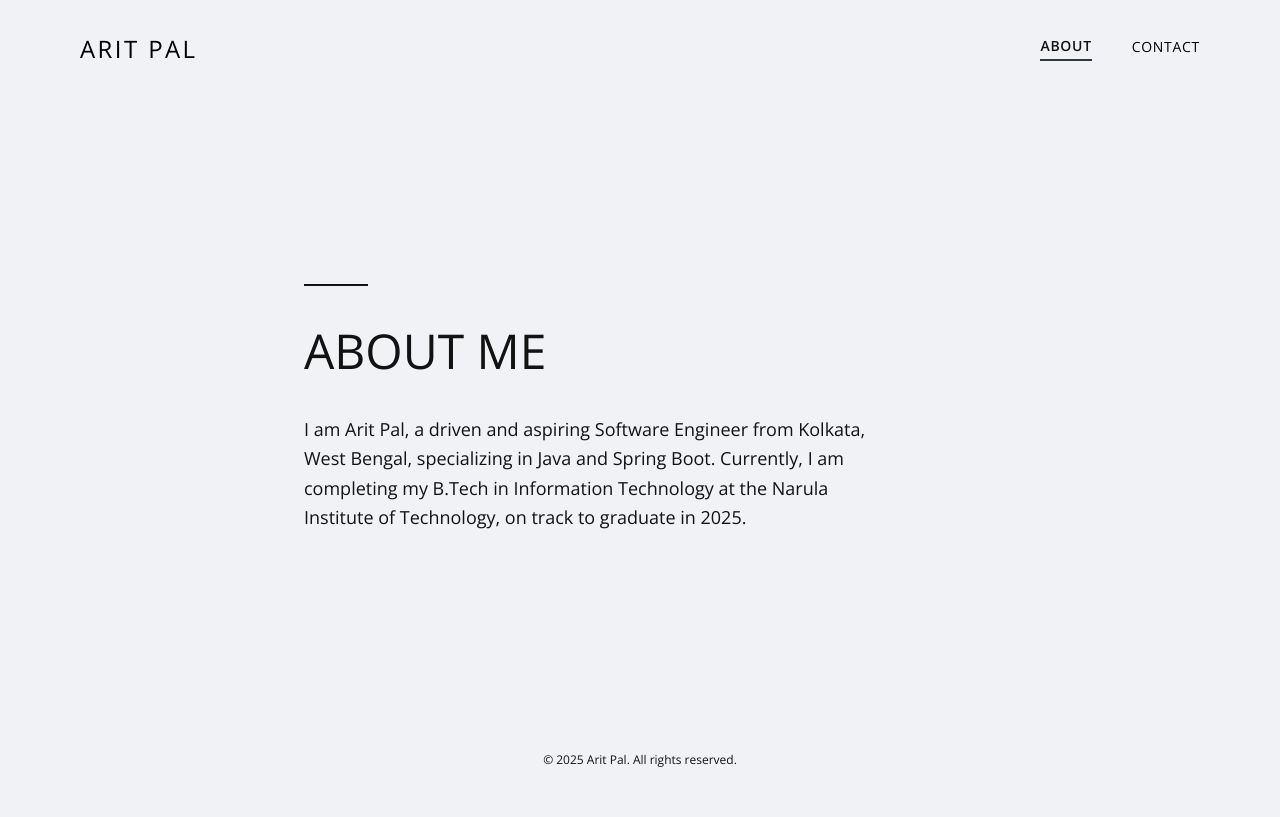
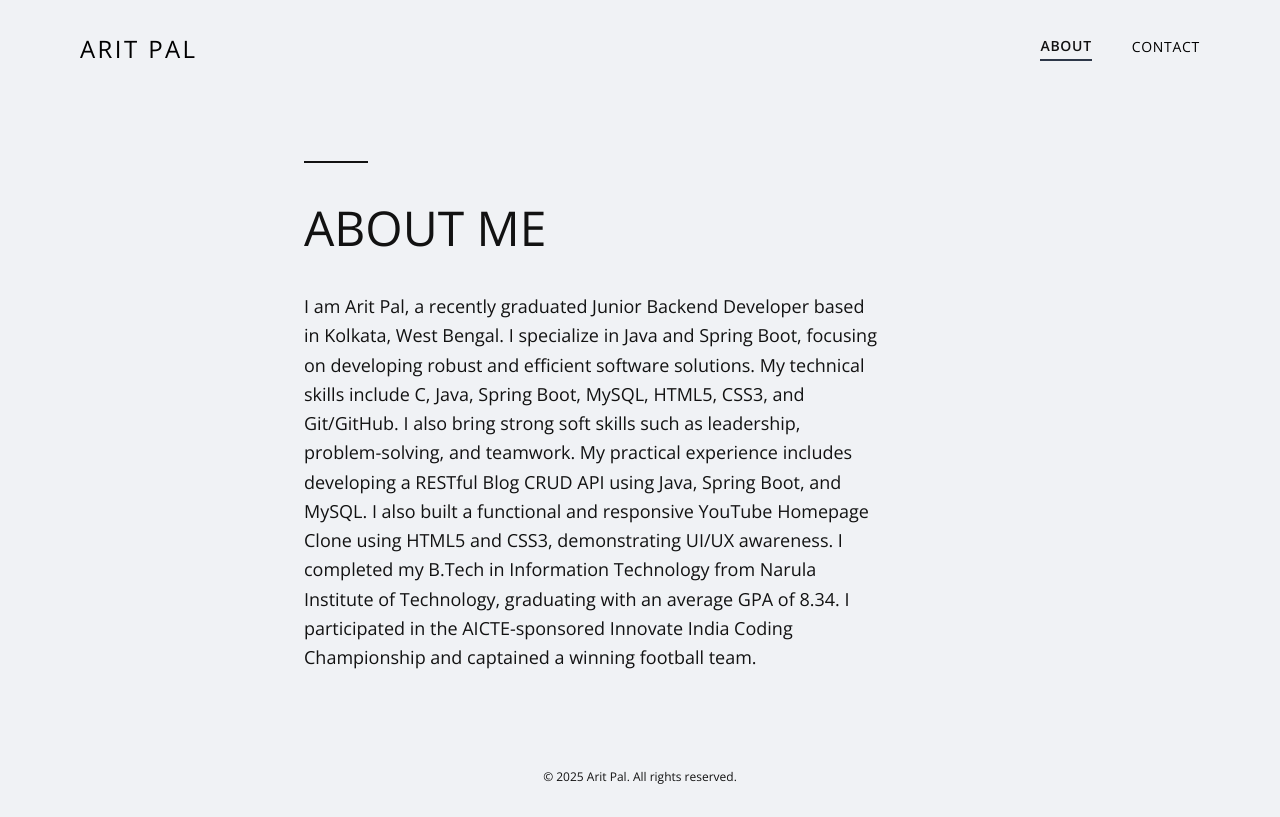
Before and after one commit to arit-pal/Personal-Website, a React (Vite) app: page /about in a window 1280 px wide. Built offline with nearby package versions, Linux system fonts and the light colour scheme.

Commit message:
changed about me

```diff
--- a/src/pages/About/About.jsx
+++ b/src/pages/About/About.jsx
@@ -20,7 +20,7 @@ const About = () => {
                     <div className="decorator-line"></div>
                     <h1 className="main-title">ABOUT ME</h1>
                     <p className="main-description">
-                        I am Arit Pal, a driven and aspiring Software Engineer from Kolkata, West Bengal, specializing in Java and Spring Boot. Currently, I am completing my B.Tech in Information Technology at the Narula Institute of Technology, on track to graduate in 2025.
+                        I am Arit Pal, a recently graduated Junior Backend Developer based in Kolkata, West Bengal. I specialize in Java and Spring Boot, focusing on developing robust and efficient software solutions. My technical skills include C, Java, Spring Boot, MySQL, HTML5, CSS3, and Git/GitHub. I also bring strong soft skills such as leadership, problem-solving, and teamwork. My practical experience includes developing a RESTful Blog CRUD API using Java, Spring Boot, and MySQL. I also built a functional and responsive YouTube Homepage Clone using HTML5 and CSS3, demonstrating UI/UX awareness. I completed my B.Tech in Information Technology from Narula Institute of Technology, graduating with an average GPA of 8.34. I participated in the AICTE-sponsored Innovate India Coding Championship and captained a winning football team.
                     </p>
                 </div>
             </main>
--- a/src/pages/Home/Home.jsx
+++ b/src/pages/Home/Home.jsx
@@ -19,7 +19,7 @@ const Home = () => {
             <main className="home-main-content">
                 <div className="home-main-content-container">
                     <h1 className="main-headline">
-                        Aspiring Software Engineer Specializing in Backend Development
+                        Software Engineer Specializing in Backend Development
                     </h1>
                     <p className="main-subheadline">
                         I build robust and scalable web applications using Java and Spring Boot. Passionate about creating efficient, real-world solutions.
```
